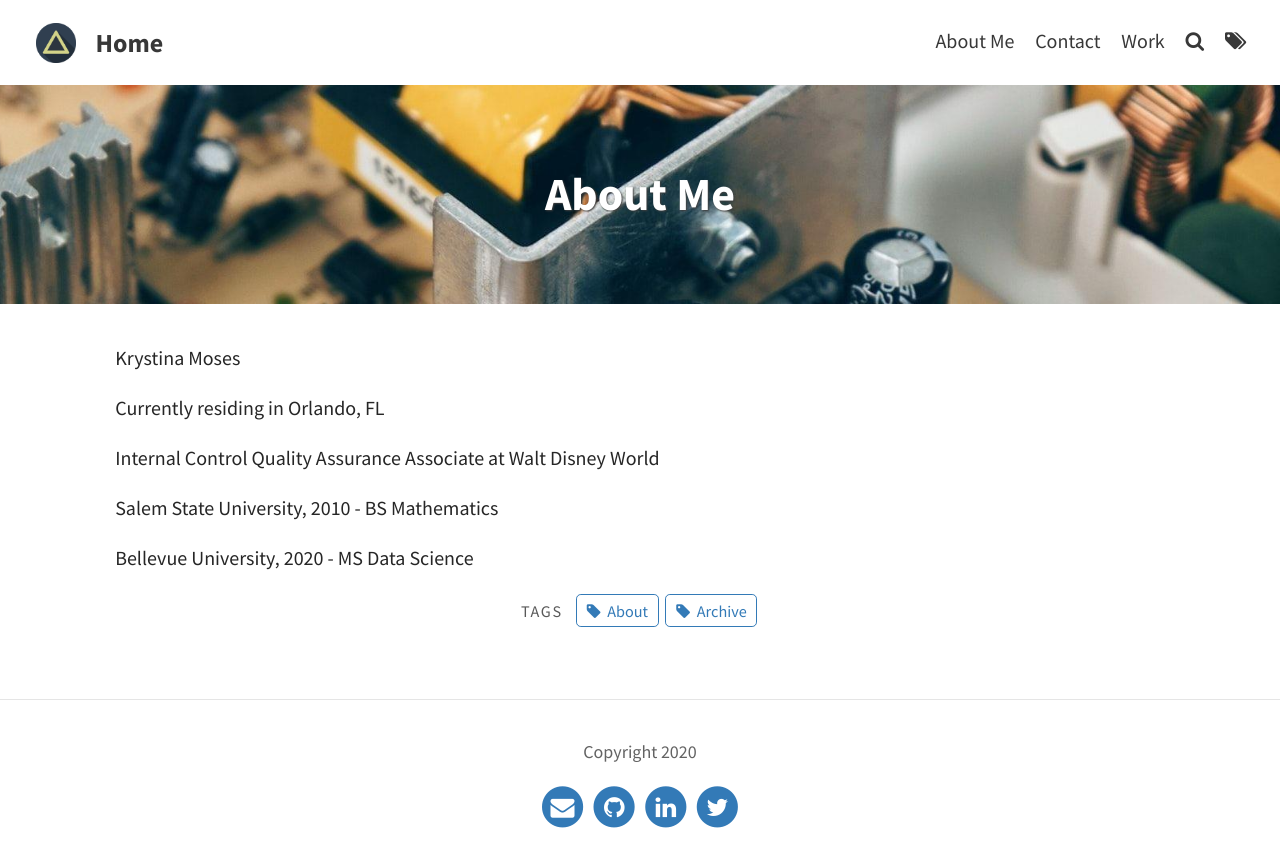
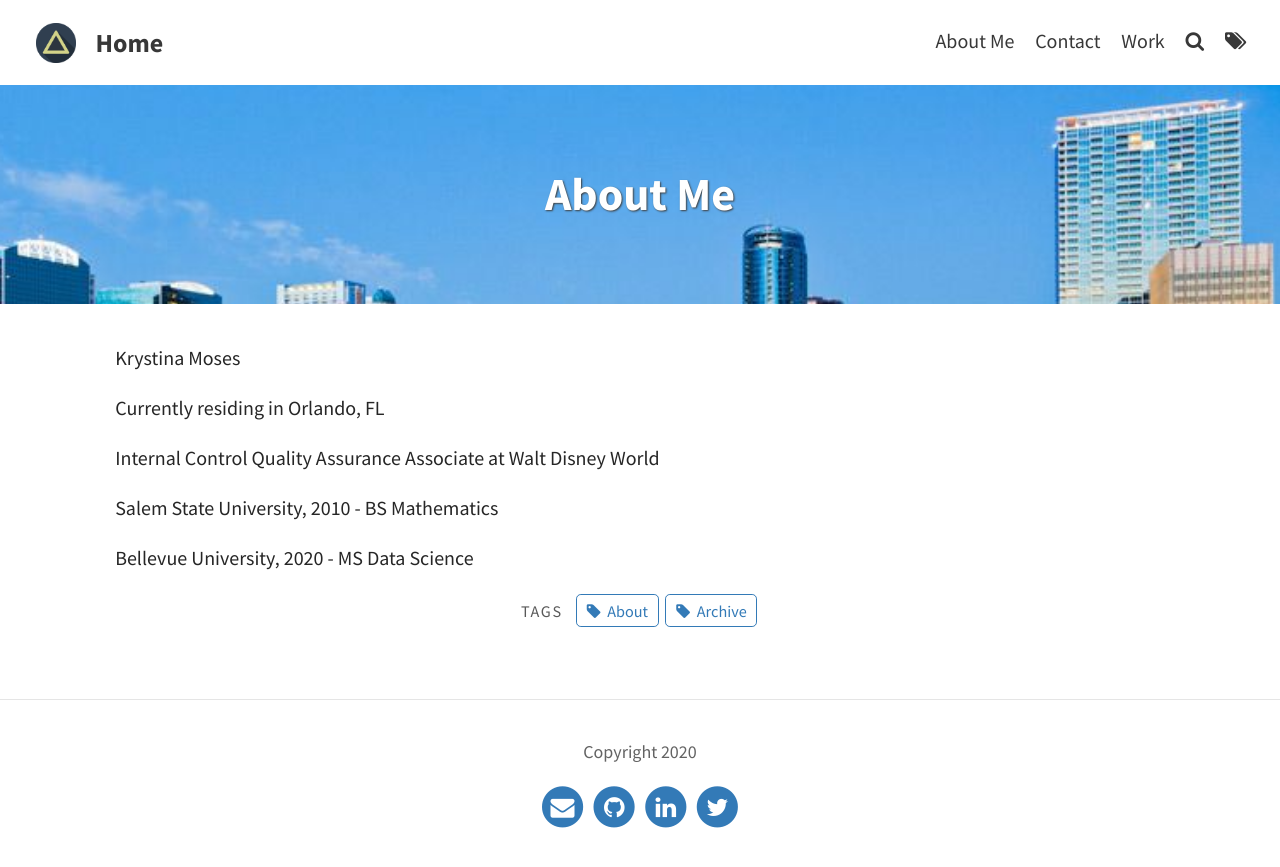
Before and after one commit to knmoses/knmoses.github.io, a Jekyll site: the page built from pages/about.md, in a window 1280 px wide. Shown: the top 867 px of the page. Built offline with Jekyll 4.4.1, drawn with Linux system fonts in a browser that asks for light colours.

Commit message:
Update about.md

```diff
--- a/pages/about.md
+++ b/pages/about.md
@@ -2,7 +2,7 @@
 layout: page
 title: About Me
 permalink: /about/
-feature-img: "assets/img/pexels/circuit.jpeg"
+feature-img: "assets/img/pexels/orlando.jpg"
 tags: [About, Archive]
 ---
 
```
